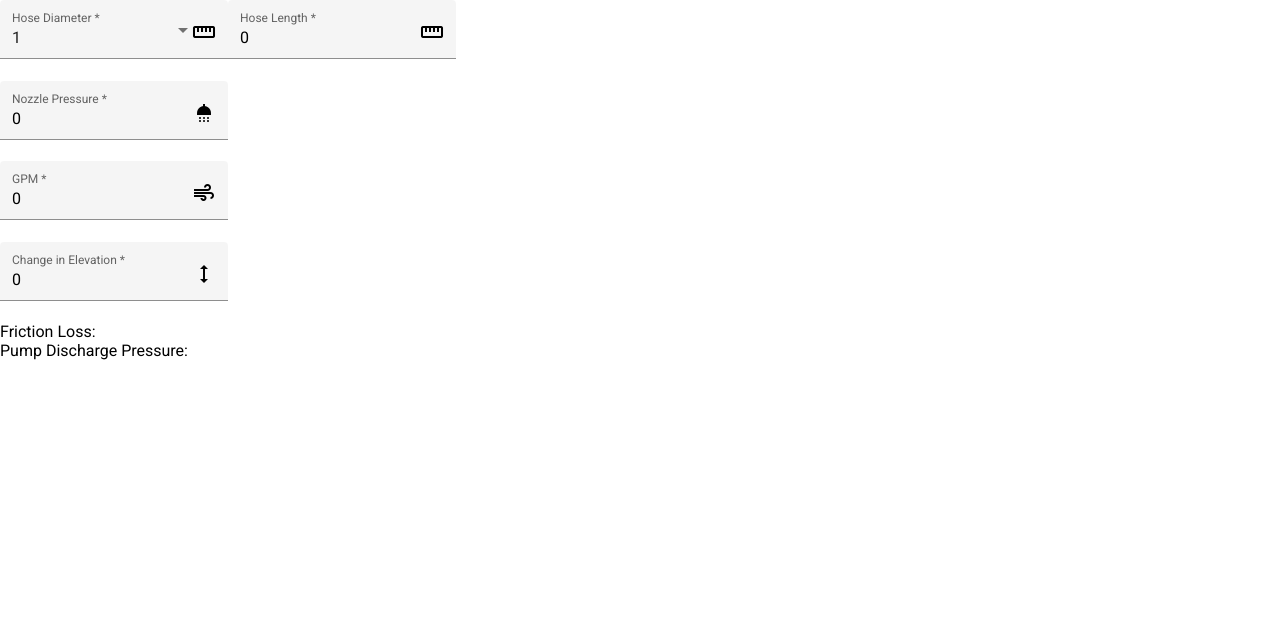
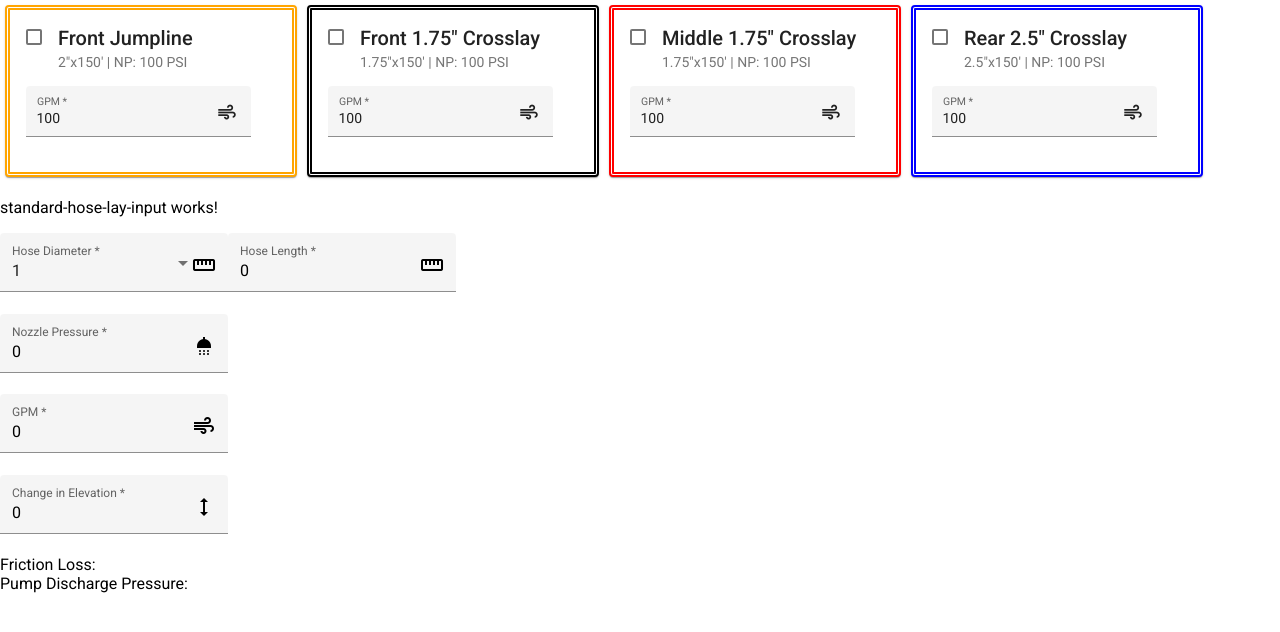
Before and after one commit to boris-yeltsin/pressure-calc, an Angular app: page / in a window 1280 px wide. Shown: the top 632 px of the page. Built offline with nearby package versions, Linux system fonts and the light colour scheme.

Commit message:
initial standard-hose-lay-input component

```diff
--- a/package.json
+++ b/package.json
@@ -11,10 +11,11 @@
   "private": true,
   "dependencies": {
     "@angular/animations": "^14.1.0",
-    "@angular/cdk": "^14.1.1",
+    "@angular/cdk": "^14.1.2",
     "@angular/common": "^14.1.0",
     "@angular/compiler": "^14.1.0",
     "@angular/core": "^14.1.0",
+    "@angular/flex-layout": "^14.0.0-beta.40",
     "@angular/forms": "^14.1.0",
     "@angular/material": "^14.1.1",
     "@angular/platform-browser": "^14.1.0",
--- /dev/null
+++ b/src/app/discharge-pressure-calculator/custom-hose-lay-input/custom-hose-lay-input.component.html
@@ -0,0 +1 @@
+<p>standard-hose-lay-input works!</p>
--- /dev/null
+++ b/src/app/discharge-pressure-calculator/custom-hose-lay-input/custom-hose-lay-input.component.ts
@@ -0,0 +1,15 @@
+import { Component, OnInit } from '@angular/core';
+
+@Component({
+  selector: 'app-custom-hose-lay-input',
+  templateUrl: './custom-hose-lay-input.component.html',
+  styleUrls: ['./custom-hose-lay-input.component.scss']
+})
+export class CustomHoseLayInputComponent implements OnInit {
+
+  constructor() { }
+
+  ngOnInit(): void {
+  }
+
+}
--- a/src/app/discharge-pressure-calculator/discharge-pressure-calculator.component.html
+++ b/src/app/discharge-pressure-calculator/discharge-pressure-calculator.component.html
@@ -1,4 +1,10 @@
 <div [formGroup]="form">
+  <div fxLayout="row wrap" fxLayoutAlign="start start" formArrayName="customHoseLays">
+    <app-standard-hose-lay-input *ngFor="let hoseLay of form.controls.customHoseLays.value; let i=index"
+                               [formControl]="form.controls.customHoseLays.at(i)">
+    </app-standard-hose-lay-input>
+  </div>
+  <app-custom-hose-lay-input></app-custom-hose-lay-input>
   <div>
     <mat-form-field appearance="fill">
       <mat-label>Hose Diameter</mat-label>
--- a/src/app/discharge-pressure-calculator/discharge-pressure-calculator.component.ts
+++ b/src/app/discharge-pressure-calculator/discharge-pressure-calculator.component.ts
@@ -1,7 +1,10 @@
 import { Component, OnInit } from '@angular/core';
-import {FormControl, FormGroup} from "@angular/forms";
-import {combineLatest, map, Observable} from "rxjs";
+import {FormBuilder, FormControl, FormGroup, Validators} from "@angular/forms";
+import {combineLatest, map, Observable, of} from "rxjs";
 import {DischargePressureService} from "./discharge-pressure.service";
+import {HoseLay} from "./types";
+import {STANDARD_HOSE_LAYS} from "./standard-hose-lays";
+import {StandardHoseLayInputValue} from "./standard-hose-lay-input/standard-hose-lay-input.component";
 
 @Component({
   selector: 'app-discharge-pressure-calculator',
@@ -9,34 +12,55 @@ import {DischargePressureService} from "./discharge-pressure.service";
   styleUrls: ['./discharge-pressure-calculator.component.scss']
 })
 export class DischargePressureCalculatorComponent implements OnInit {
-  readonly form: FormGroup = new FormGroup({
-    hoseDiameter: new FormControl(1),
-    hoseLength: new FormControl(0),
-    nozzlePressure: new FormControl(0),
-    gpm: new FormControl(0),
-    elevationChange: new FormControl(0),
-  });
+  readonly form = this.fb.nonNullable.group({
+    hoseDiameter: [1, Validators.required],
+    hoseLength: [0, Validators.required],
+    nozzlePressure: [0, Validators.required],
+    gpm: [0, Validators.required],
+    elevationChange: [0, Validators.required],
+    customHoseLays: this.fb.array<StandardHoseLayInputValue>([])
+  })
   readonly frictionLoss$: Observable<number> = this.form.valueChanges.pipe(
     map(values => this.dischargePressureService.getFrictionLoss(
-      values.hoseDiameter,
-      values.hoseLength,
-      values.gpm
+      values.hoseDiameter!,
+      values.hoseLength!,
+      values.gpm!
     ))
   );
   readonly dischargePressure$: Observable<number> = combineLatest(this.form.valueChanges, this.frictionLoss$).pipe(
     map(([formValues, frictionLoss]) => this.dischargePressureService.getDischargePressure(
-      formValues.nozzlePressure,
-      formValues.elevationChange,
+      formValues.nozzlePressure!,
+      formValues.elevationChange!,
       frictionLoss
     ))
   );
   readonly hoseDiameters = Object.keys(this.dischargePressureService.frictionLossCoefficients).map(
     c => Number(c)
   ).sort();
+  readonly selectedHoseLays$: Observable<HoseLay[]> = this.form.controls.customHoseLays.valueChanges.pipe(
+      map(customHoseLayInputValues => {
+        return customHoseLayInputValues.filter(val => val?.enabled).map(val => val!.hoseLay);
+      })
+  );
 
-  constructor(private dischargePressureService: DischargePressureService) { }
+  constructor(
+      private dischargePressureService: DischargePressureService,
+      private fb: FormBuilder
+  ) { }
 
   ngOnInit(): void {
+    STANDARD_HOSE_LAYS.forEach(hoseLay => {
+      const hoseLayValue: StandardHoseLayInputValue = {
+        enabled: false,
+        hoseLay: hoseLay
+      }
+      this.form.controls.customHoseLays.push(
+          new FormControl(hoseLayValue)
+       );
+    });
+    this.selectedHoseLays$.subscribe(selectedHoseLays => {
+      console.log('selected hose lays: ', selectedHoseLays);
+    })
   }
 
 }
--- /dev/null
+++ b/src/app/discharge-pressure-calculator/standard-hose-lay-input/standard-hose-lay-input.component.html
@@ -0,0 +1,16 @@
+<mat-card [formGroup]="form" [ngStyle]="{'border-color': hoseLay.displayColor == 'white' ? 'black' : hoseLay.displayColor}" (click)="checkbox.toggle()">
+    <mat-checkbox formControlName="enabled" style="float: left" #checkbox (click)="$event.stopPropagation()"></mat-checkbox>
+    <mat-card-header>
+        <mat-card-title>{{hoseLay.name}}</mat-card-title>
+        <mat-card-subtitle>{{hoseLay.diameter}}"x{{hoseLay.length}}' | NP: {{hoseLay.nozzlePressure}} PSI</mat-card-subtitle>
+    </mat-card-header>
+    <mat-card-content>
+        <div (click)="$event.stopPropagation()">
+            <mat-form-field appearance="fill">
+                <mat-label>GPM</mat-label>
+                <input formControlName="gpm" matInput type="number" min="0" required>
+                <mat-icon matSuffix>air</mat-icon>
+            </mat-form-field>
+        </div>
+    </mat-card-content>
+</mat-card>
--- /dev/null
+++ b/src/app/discharge-pressure-calculator/standard-hose-lay-input/standard-hose-lay-input.component.scss
@@ -0,0 +1,8 @@
+mat-card {
+  min-width: 250px;
+  max-width: 400px;
+  border: 5px double;
+  margin: 5px;
+  cursor: pointer;
+  user-select: none;
+}
--- /dev/null
+++ b/src/app/discharge-pressure-calculator/standard-hose-lay-input/standard-hose-lay-input.component.ts
@@ -0,0 +1,59 @@
+import {Component, OnInit} from '@angular/core';
+import {HoseLay} from "../types";
+import {ControlValueAccessor, FormControl, FormGroup, NG_VALUE_ACCESSOR} from "@angular/forms";
+
+export interface StandardHoseLayInputValue {
+  enabled: boolean,
+  hoseLay: HoseLay
+}
+
+@Component({
+  selector: 'app-standard-hose-lay-input',
+  templateUrl: './standard-hose-lay-input.component.html',
+  styleUrls: ['./standard-hose-lay-input.component.scss'],
+  providers: [{
+    provide: NG_VALUE_ACCESSOR,
+    useExisting: StandardHoseLayInputComponent,
+    multi: true
+  }]
+})
+export class StandardHoseLayInputComponent implements OnInit, ControlValueAccessor {
+  hoseLay!: HoseLay;
+
+  readonly form: FormGroup = new FormGroup({
+    enabled: new FormControl(false),
+    gpm: new FormControl(1),
+  });
+  onChange = (hoseLay: StandardHoseLayInputValue) => {};
+  onTouched = () => {};
+
+  constructor() { }
+
+  ngOnInit(): void {
+    this.form.valueChanges.subscribe(change => {
+      const hoseLay = Object.assign({}, this.hoseLay);
+      hoseLay.gpm = change.gpm;
+      this.onChange({
+        enabled: change.enabled,
+        hoseLay: hoseLay
+      });
+      this.onTouched();
+    })
+  }
+
+  registerOnChange(fn: any): void {
+    this.onChange = fn;
+  }
+
+  registerOnTouched(fn: any): void {
+    this.onTouched = fn;
+  }
+
+  writeValue(obj: StandardHoseLayInputValue): void {
+    this.hoseLay = obj.hoseLay;
+    this.form.setValue({
+      enabled: obj.enabled,
+      gpm: obj.hoseLay.gpm
+    })
+  }
+}
--- /dev/null
+++ b/src/app/discharge-pressure-calculator/standard-hose-lays.ts
@@ -0,0 +1,36 @@
+import { HoseLay } from "./types";
+
+export const STANDARD_HOSE_LAYS: HoseLay[] = [
+    {
+        name: "Front Jumpline",
+        length: 150,
+        diameter: 2,
+        nozzlePressure: 100,
+        gpm: 100,
+        displayColor: 'orange'
+    },
+    {
+        name: 'Front 1.75" Crosslay',
+        length: 150,
+        diameter: 1.75,
+        nozzlePressure: 100,
+        gpm: 100,
+        displayColor: 'white'
+    },
+    {
+        name: 'Middle 1.75" Crosslay',
+        length: 150,
+        diameter: 1.75,
+        nozzlePressure: 100,
+        gpm: 100,
+        displayColor: 'red'
+    },
+    {
+        name: 'Rear 2.5" Crosslay',
+        length: 150,
+        diameter: 2.5,
+        nozzlePressure: 100,
+        gpm: 100,
+        displayColor: 'blue'
+    },
+];
--- /dev/null
+++ b/src/app/discharge-pressure-calculator/types.ts
@@ -0,0 +1,8 @@
+export interface HoseLay {
+    name: string;
+    length: number;
+    diameter: number;
+    nozzlePressure: number;
+    gpm: number;
+    displayColor?: string;
+}
```
Also changed, not shown: src/app/discharge-pressure-calculator/discharge-pressure-calculator.module.ts (+12 -2 lines), src/app/discharge-pressure-calculator/custom-hose-lay-input/custom-hose-lay-input.component.scss (added), 1 other file (tests, documents, lock files or other folders).
